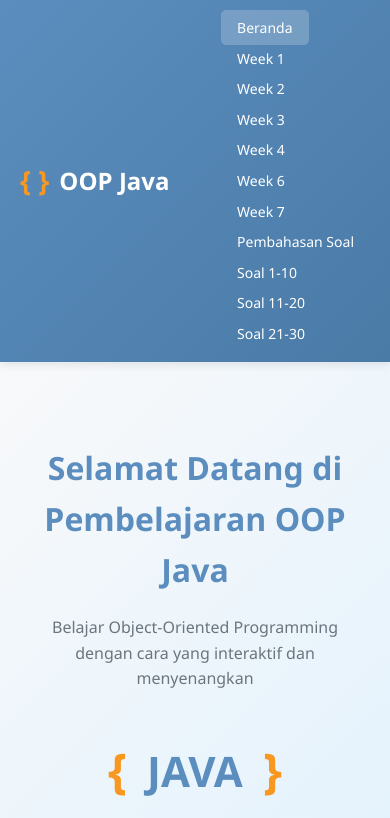
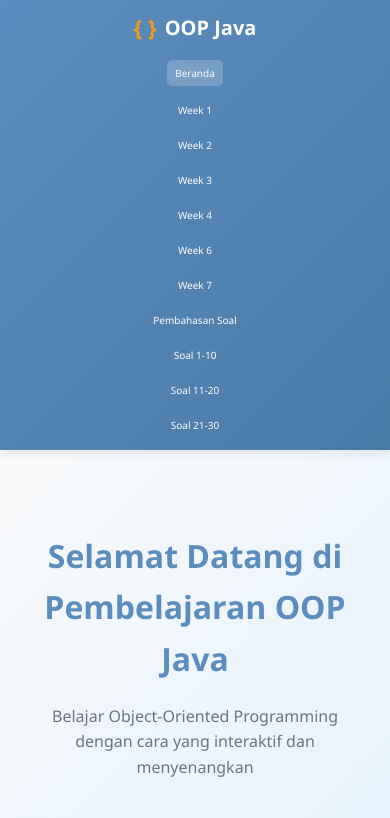
Before and after one commit to raisramadhani/learning-modules, a plain HTML site: page java/oop/index.html in a window 390 px wide. Shown: the top 818 px of the page. Drawn offline with nearby package versions, Linux system fonts and the light colour scheme.

Commit message:
celan navbar

```diff
--- a/java/oop/css/style.css
+++ b/java/oop/css/style.css
@@ -47,47 +47,123 @@ body {
 }
 
 .nav-container {
-    max-width: 1200px;
+    max-width: 1400px;
     margin: 0 auto;
-    padding: 15px 20px;
+    padding: 12px 20px;
     display: flex;
     justify-content: space-between;
     align-items: center;
+    flex-wrap: wrap;
+    gap: 15px;
 }
 
 .logo {
     display: flex;
     align-items: center;
-    gap: 10px;
-    font-size: 24px;
+    gap: 8px;
+    font-size: 20px;
     font-weight: bold;
     color: white;
+    flex-shrink: 0;
 }
 
 .java-icon {
-    font-size: 28px;
+    font-size: 24px;
     color: var(--secondary-color);
 }
 
 .nav-menu {
     display: flex;
     list-style: none;
-    gap: 5px;
+    gap: 3px;
+    flex-wrap: wrap;
+    justify-content: flex-end;
+    align-items: center;
+}
+
+.nav-menu li {
+    margin: 2px 0;
 }
 
 .nav-menu a {
     color: white;
     text-decoration: none;
-    padding: 8px 16px;
+    padding: 6px 12px;
     border-radius: 5px;
     transition: all 0.3s ease;
-    font-size: 14px;
+    font-size: 13px;
+    display: block;
+    white-space: nowrap;
 }
 
 .nav-menu a:hover,
 .nav-menu a.active {
     background: rgba(255, 255, 255, 0.2);
     transform: translateY(-2px);
+}
+
+/* Responsive Navbar */
+@media (max-width: 1200px) {
+    .nav-menu a {
+        font-size: 12px;
+        padding: 5px 10px;
+    }
+
+    .logo {
+        font-size: 18px;
+    }
+
+    .java-icon {
+        font-size: 22px;
+    }
+}
+
+@media (max-width: 992px) {
+    .nav-container {
+        max-width: 100%;
+        padding: 10px 15px;
+    }
+
+    .nav-menu {
+        width: 100%;
+        justify-content: center;
+        gap: 5px;
+    }
+
+    .nav-menu a {
+        font-size: 11px;
+        padding: 5px 8px;
+    }
+}
+
+@media (max-width: 768px) {
+    .nav-container {
+        flex-direction: column;
+        align-items: center;
+        gap: 10px;
+    }
+
+    .logo {
+        font-size: 20px;
+        margin-bottom: 5px;
+    }
+
+    .nav-menu {
+        justify-content: center;
+        gap: 4px;
+    }
+
+    .nav-menu a {
+        font-size: 11px;
+        padding: 6px 10px;
+    }
+}
+
+@media (max-width: 576px) {
+    .nav-menu a {
+        font-size: 10px;
+        padding: 5px 8px;
+    }
 }
 
 /* Hero Section */
```
